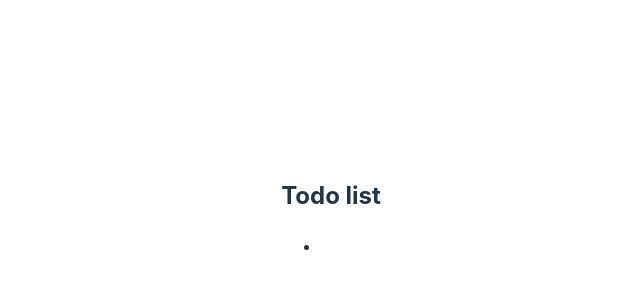
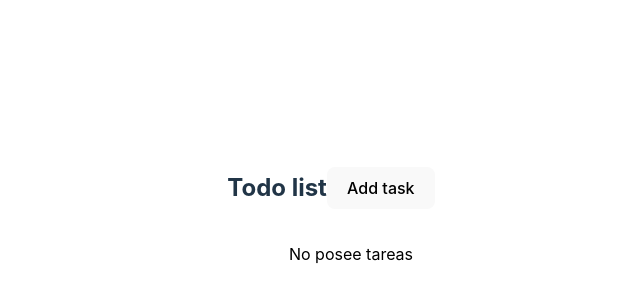
Before and after one commit to ronedev/todo-app, a React (Vite) app in the folder client/: page / in a window 1280 px wide. Shown: the part 184-484 px from the top of the page, without its empty margins (309-949 px from the left). Built offline with nearby package versions, Linux system fonts and the light colour scheme.

Commit message:
add: useLocalStorage hook and addTask button

```diff
--- a/client/src/App.tsx
+++ b/client/src/App.tsx
@@ -1,18 +1,25 @@
-import React from 'react'
-import './App.css'
-import { TodoContext } from './context/tasksContext'
+import React from "react";
+import "./App.css";
+import { TodoContext } from "./context/tasksContext";
 
 function App() {
-  const todos = React.useContext(TodoContext)
-  console.log(todos)
+  const todosContext = React.useContext(TodoContext);
+  console.log(todosContext);
   return (
     <div className="App">
-      <h2>Todo list</h2>
+      <div style={{ display:"flex", justifyContent:"space-between", alignItems:"center"}}>
+        <h2>Todo list</h2>
+        <button>Add task</button>
+      </div>
       <ul>
-        <li></li>
+        {todosContext?.todos.length ? (
+          todosContext.todos.map((todo) => <li>{todo.title}</li>)
+        ) : (
+          <p style={{ color: "black" }}>No posee tareas</p>
+        )}
       </ul>
     </div>
-  )
+  );
 }
 
-export default App
+export default App;
--- a/client/src/context/tasksContext.tsx
+++ b/client/src/context/tasksContext.tsx
@@ -1,5 +1,6 @@
 import React from "react";
 import { ITodo, TodoContextType } from "../@types/types.todo";
+import { useLocalStorage } from "../hook/useLocalStorage";
 
 interface Props {
   children: React.ReactNode;
@@ -8,20 +9,7 @@ interface Props {
 export const TodoContext = React.createContext<TodoContextType | null>(null);
 
 const TodoProvider: React.FC<Props> = ({ children }) => {
-    const [todos, setTodos] = React.useState<ITodo[]>([
-        {
-          id: 1,
-          title: 'post 1',
-          description: 'this is a description',
-          status: false,
-        },
-        {
-          id: 2,
-          title: 'post 2',
-          description: 'this is a description',
-          status: true,
-        },
-      ])
+    const [todos, setTodos] = useLocalStorage('tasks', [])
 
       return <TodoContext.Provider value={{todos}}>{children}</TodoContext.Provider>;
 };
--- /dev/null
+++ b/client/src/hook/useLocalStorage.tsx
@@ -0,0 +1,21 @@
+import { useEffect, useState } from "react";
+
+export function useLocalStorage(key: string, initialValaue: any){
+    const [value, setValue] = useState(()=>{
+        const storage = localStorage.getItem(key)
+
+        if(storage != null) return JSON.parse(storage)
+
+        if(typeof storage === 'function'){
+            return (initialValaue())
+        }else{
+            return initialValaue
+        }
+    })
+
+    useEffect(()=>{
+        localStorage.setItem(key, JSON.stringify(value))
+    }, [key, value])
+
+    return [value, setValue]
+}
```
